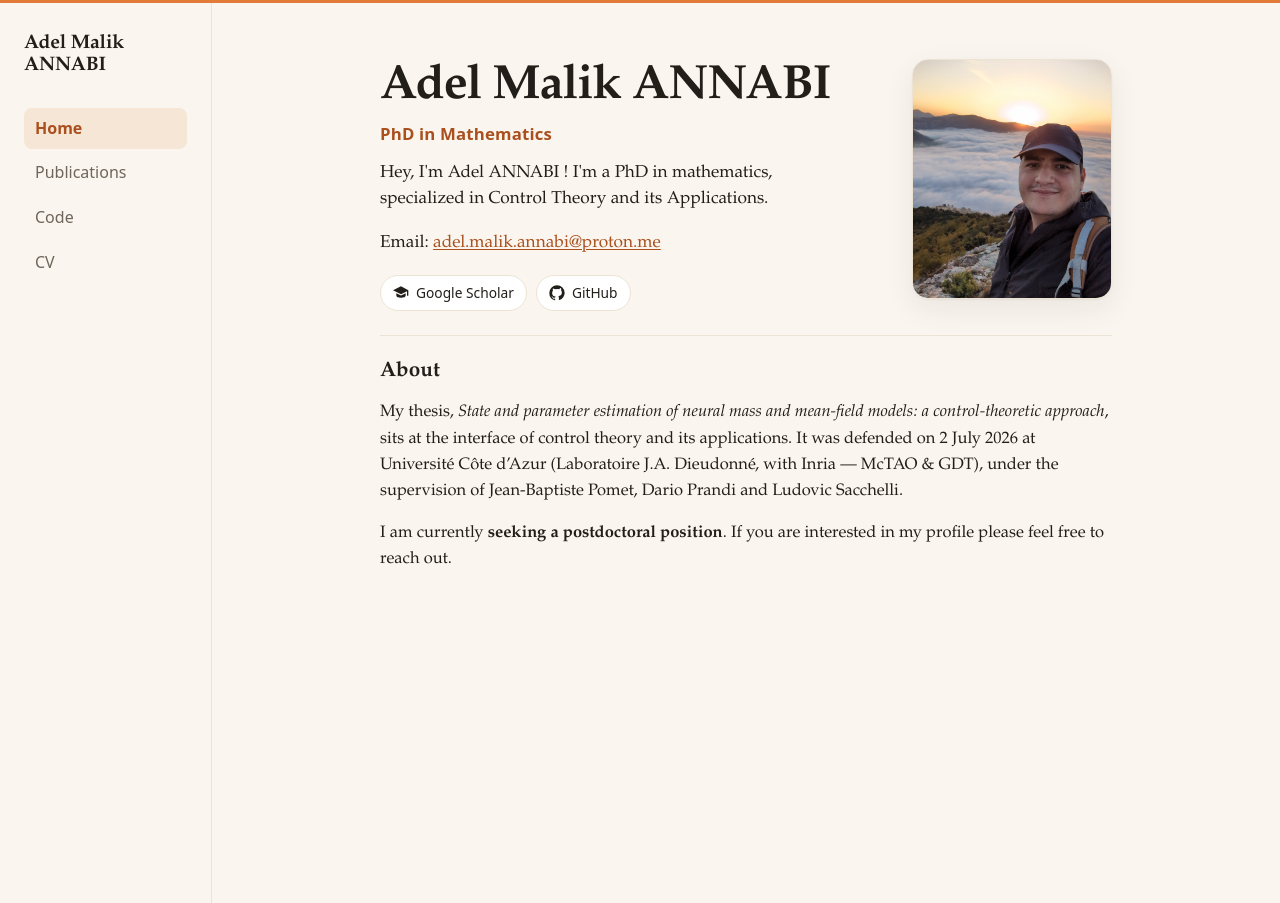
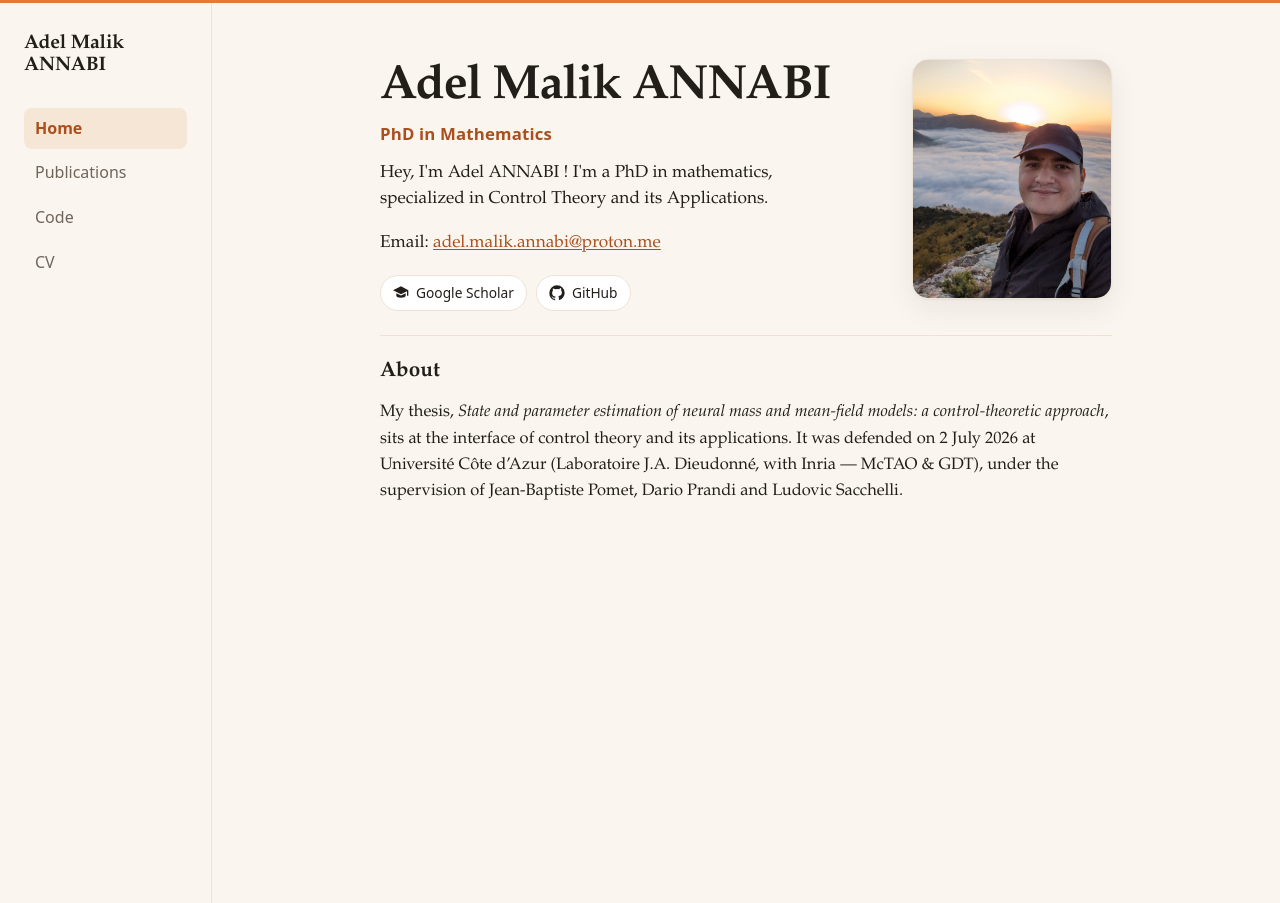
Before and after one commit to AdelMalik/AdelMalik.github.io, a Jekyll site: the page built from index.md, in a window 1280 px wide. Built offline with Jekyll 4.4.1, drawn with Linux system fonts in a browser that asks for light colours.

Commit message:
Remove postdoc search notice from home page

```diff
--- a/index.md
+++ b/index.md
@@ -7,6 +7,3 @@ models: a control-theoretic approach*, sits at the interface of control theory
 and its applications. It was defended on 2 July 2026 at Université Côte
 d'Azur (Laboratoire J.A. Dieudonné, with Inria — McTAO & GDT), under the
 supervision of Jean-Baptiste Pomet, Dario Prandi and Ludovic Sacchelli.
-
-I am currently **seeking a postdoctoral position**. If you are interested in
-my profile please feel free to reach out.
```
